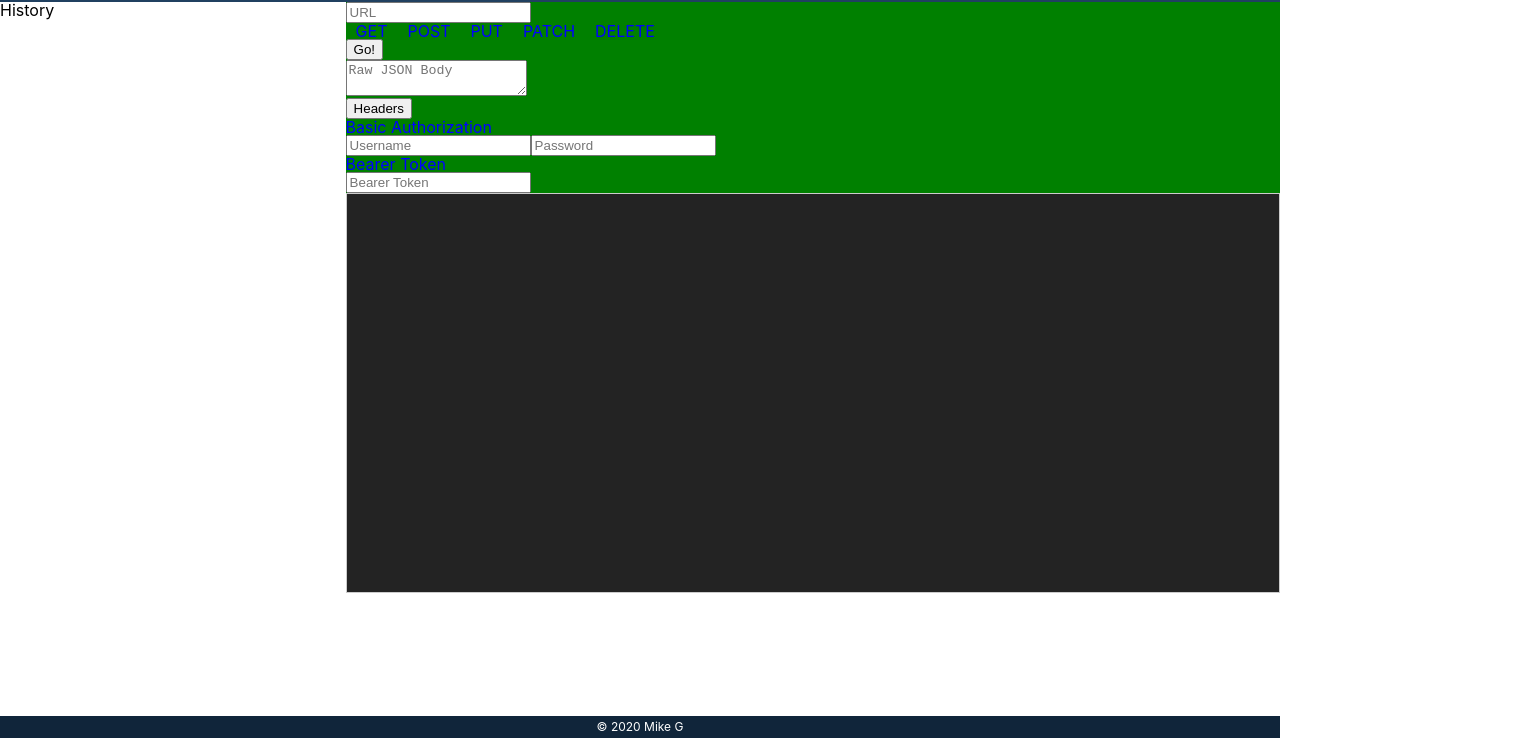
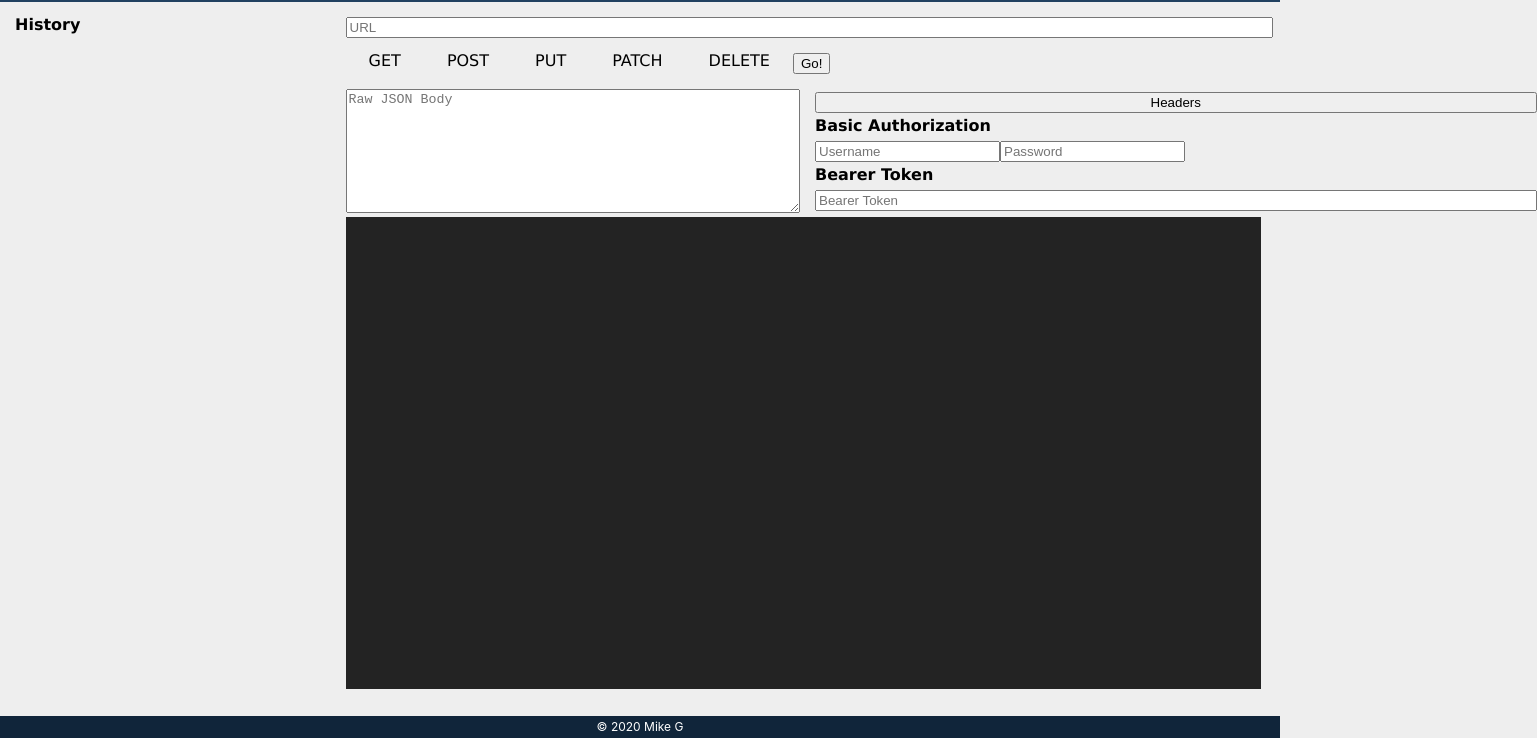
Before and after one commit to TravelFiend/RESTy, a React app: page / in a window 1280 px wide. Shown: the part 62-800 px from the top of the page, 1537 px wide, since content can reach past the window. Built offline with nearby package versions, Linux system fonts and the light colour scheme.

Commit message:
styling matches

```diff
--- a/src/components/forms/AuthSection.css
+++ b/src/components/forms/AuthSection.css
@@ -0,0 +1,15 @@
+.Auth {
+  background: none;
+  padding: 3px 0 2px 15px;
+
+  p {
+    font-weight: bold;
+    color: black;
+    margin: 5px 0 7px 0;
+    font-family: Verdana, Geneva, Tahoma, sans-serif;
+  }
+}
+
+.Stretch {
+  width: 195%
+}
--- a/src/components/forms/AuthSection.js
+++ b/src/components/forms/AuthSection.js
@@ -1,16 +1,17 @@
 import React from 'react';
 import PropTypes from 'prop-types';
+import styles from './AuthSection.css';
 
 const AuthSection = ({ onChange }) => (
-  <div>
-    <button>Headers</button>
+  <div className={styles.Auth}>
+    <button className={styles.Stretch}>Headers</button>
     <p>Basic Authorization</p>
     <div>
       <input type="text" onChange={onChange} placeholder="Username"></input>
       <input type="text" onChange={onChange} placeholder="Password"></input>
     </div>
     <p>Bearer Token</p>
-    <input type="text" onChange={onChange} placeholder="Bearer Token"></input>
+    <input className={styles.Stretch} type="text" onChange={onChange} placeholder="Bearer Token"></input>
   </div>
 );
 
--- a/src/components/forms/Form.css
+++ b/src/components/forms/Form.css
@@ -1,5 +1,25 @@
 .Form {
-    color: blue;
-    background: green;
+    font-size: 16px;
+    font-family: Verdana, Geneva, Tahoma, sans-serif;
+    background: none;
     width: 73vw;
+    height: 215px;
+    padding: 15px 7px 11px 0;
+    display: flex;
+    flex-direction: column;
+
+    textarea {
+        width: 49%;
+        height: 100%;
+    }
 }
+
+.URL {
+    width: 100%;
+    margin-bottom: 15px;
+}
+
+.Bottom {
+    display: flex;
+    margin-top: 15px;
+}
--- a/src/components/forms/Form.js
+++ b/src/components/forms/Form.js
@@ -8,11 +8,11 @@ const Form = ({ onSubmit, onChange, onClick }) => {
   return (
     <form className={styles.Form} onSubmit={onSubmit}>
       <section>
-        <input name="urlSpot" onChange={onChange} placeholder="URL"></input>
+        <input className={styles.URL} name="urlSpot" onChange={onChange} placeholder="URL"></input>
         <URLRadios onClick={onClick} />
       </section>
 
-      <section>
+      <section className={styles.Bottom}>
         <textarea onChange={onChange} placeholder="Raw JSON Body"></textarea>
         <AuthSection onChange={onChange} />
       </section>
--- a/src/components/forms/URLRadios.css
+++ b/src/components/forms/URLRadios.css
@@ -1,7 +1,9 @@
 .URLRadios {
+    display: flex;
+
     div {
         label {
-            margin: 10px;
+            margin: 23px;
         }
     }
 
--- a/src/components/forms/URLRadios.js
+++ b/src/components/forms/URLRadios.js
@@ -4,7 +4,7 @@ import styles from './URLRadios.css';
 
 const URLRadios = ({ onClick }) => (
   <div className={styles.URLRadios}>
-    <div className={styles.Labels}>
+    <div>
       <label htmlFor="get">GET</label>
       <label htmlFor="post">POST</label>
       <label htmlFor="put">PUT</label>
--- a/src/components/history/History.css
+++ b/src/components/history/History.css
@@ -1,3 +1,7 @@
 .History {
-    width: 27%;
+    width: 27vw;
+    background: none;
+    padding: 15px;
+    font-family: Verdana, Geneva, Tahoma, sans-serif;
+    font-weight: bold;
 }
--- a/src/components/response/Response.css
+++ b/src/components/response/Response.css
@@ -1,6 +1,7 @@
 .ShowResult {
     background: #232323;
     padding: 16px;
-    border: 1px solid rgb(204, 204, 204);
-    height: 400px;
+    border: none;
+    width: 98%;
+    height: 191%;
 }
--- a/src/index.css
+++ b/src/index.css
@@ -54,4 +54,5 @@ table {
 html {
 	font: 100%/1.625 -apple-system,'BlinkMacSystemFont','Segoe UI','Roboto','Helvetica','Arial',sans-serif,'Apple Color Emoji','Segoe UI Emoji','Segoe UI Symbol';
 	height: 100vh;
+	background: #eee;
 }
```
